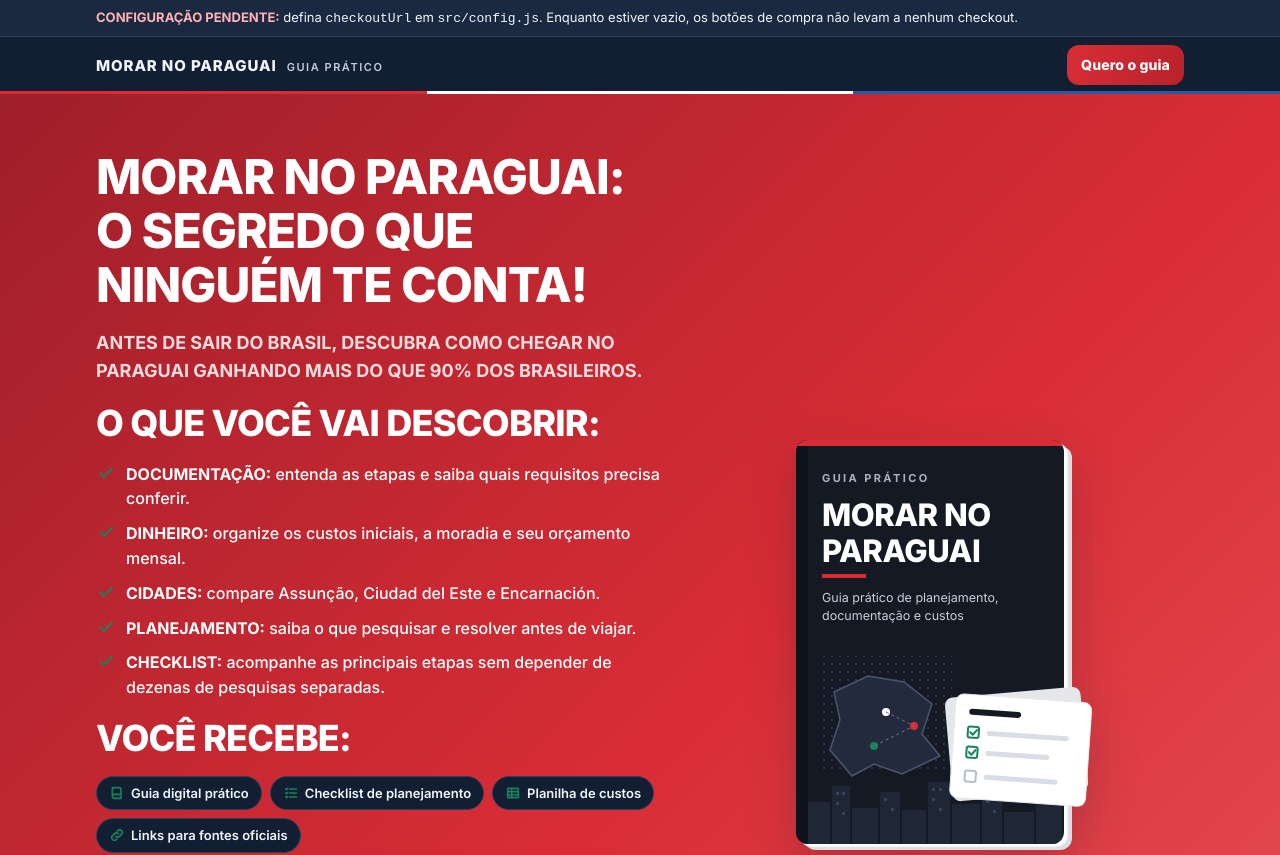
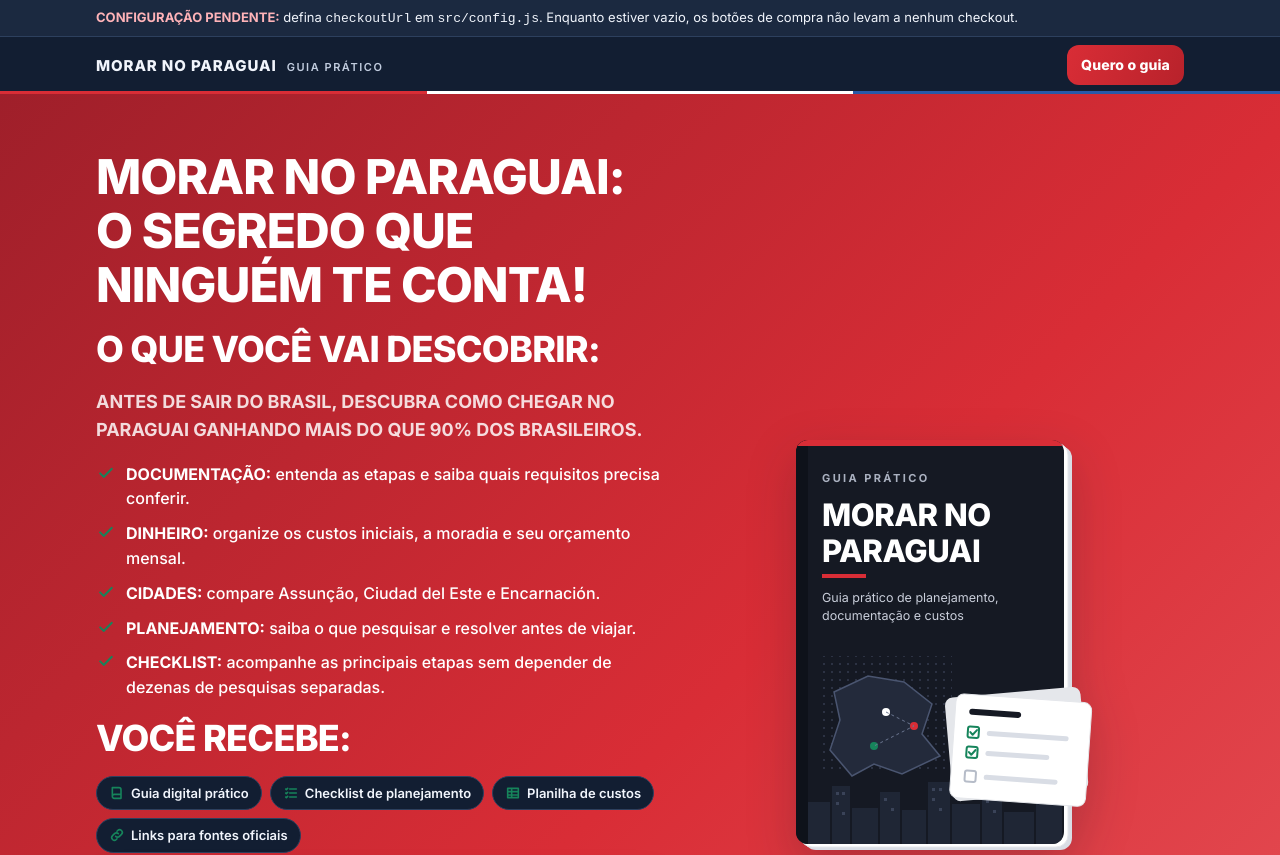
Before and after one commit to eduardoftn1/DSL, a React (Vite) app: page / in a window 1280 px wide. Shown: the top 855 px of the page. Built offline with nearby package versions, Linux system fonts and the light colour scheme.

Commit message:
troque os textos do: ANTES DE SAIR DO BRASIL, DESCUBRA COMO CHEGAR N...
Gerado pelo Zenly.

```diff
--- a/src/sections/Top.jsx
+++ b/src/sections/Top.jsx
@@ -54,10 +54,10 @@ export function Hero() {
       <div className="wrap hero-grid">
         <div className="hero-copy">
           <h1 id="h-hero">MORAR NO PARAGUAI: O SEGREDO QUE NINGUÉM TE CONTA!</h1>
+          <h2>O QUE VOCÊ VAI DESCOBRIR:</h2>
           <p className="lead">
             <strong>ANTES DE SAIR DO BRASIL, DESCUBRA COMO CHEGAR NO PARAGUAI GANHANDO MAIS DO QUE 90% DOS BRASILEIROS.</strong>
           </p>
-          <h2>O QUE VOCÊ VAI DESCOBRIR:</h2>
           <ul className="benefits">
             {BENEFITS.map((b) => (
               <li key={b.label}>
```
